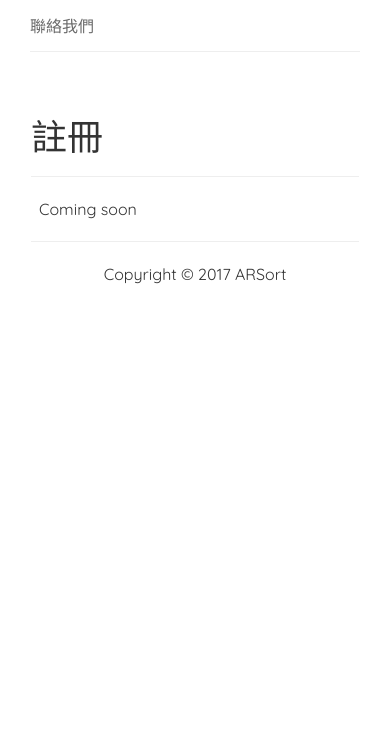
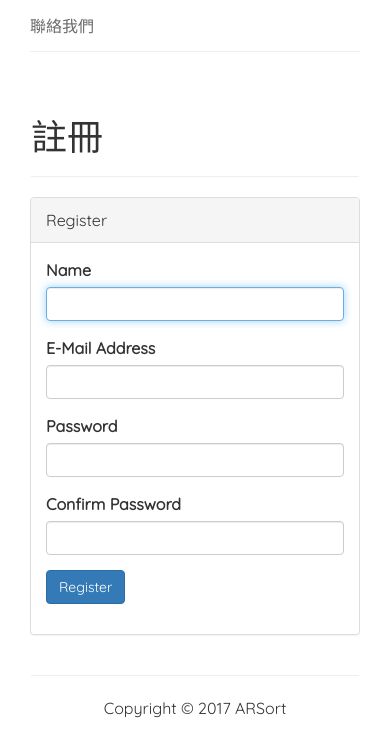
Before and after one commit to billtsai1518/ntnu-project, a Laravel app: page /register in a window 390 px wide. Shown: the part 196-926 px from the top of the page. Before the commit the page ends 480 px from the top, so only its background shows below. Run offline with Laravel 8, Linux system fonts and the light colour scheme; settings files or empty folders that the repository lacks are supplied.

Commit message:
add login and register function

```diff
--- a/app/Http/Controllers/Auth/LoginController.php
+++ b/app/Http/Controllers/Auth/LoginController.php
@@ -25,7 +25,7 @@ class LoginController extends Controller
      *
      * @var string
      */
-    protected $redirectTo = '/home';
+    protected $redirectTo = '/';
 
     /**
      * Create a new controller instance.
--- a/app/Http/Controllers/Auth/RegisterController.php
+++ b/app/Http/Controllers/Auth/RegisterController.php
@@ -27,7 +27,7 @@ class RegisterController extends Controller
      *
      * @var string
      */
-    protected $redirectTo = '/home';
+    protected $redirectTo = '/';
 
     /**
      * Create a new controller instance.
--- a/app/Http/Controllers/Auth/ResetPasswordController.php
+++ b/app/Http/Controllers/Auth/ResetPasswordController.php
@@ -25,7 +25,7 @@ class ResetPasswordController extends Controller
      *
      * @var string
      */
-    protected $redirectTo = '/home';
+    protected $redirectTo = '/';
 
     /**
      * Create a new controller instance.
--- a/app/Http/Middleware/RedirectIfAuthenticated.php
+++ b/app/Http/Middleware/RedirectIfAuthenticated.php
@@ -18,7 +18,7 @@ class RedirectIfAuthenticated
     public function handle($request, Closure $next, $guard = null)
     {
         if (Auth::guard($guard)->check()) {
-            return redirect('/home');
+            return redirect('/');
         }
 
         return $next($request);
--- a/resources/views/about.blade.php
+++ b/resources/views/about.blade.php
@@ -1,8 +1,8 @@
-@extends('layouts.master')
+@extends('layouts.app')
 
 @section('title', '關於 | ')
 
-@section('body')
+@section('content')
 	<div class="page-header">
 		<h1>關於</h1>
 	</div>
--- /dev/null
+++ b/resources/views/auth/register.blade.php
@@ -0,0 +1,79 @@
+@extends('layouts.app')
+
+@section('title', '註冊 | ')
+
+@section('content')
+<div class="page-header">
+	<h1>註冊</h1>
+</div>
+    <div class="row">
+        <div class="col-md-8 col-md-offset-2">
+            <div class="panel panel-default">
+                <div class="panel-heading">Register</div>
+                <div class="panel-body">
+                    <form class="form-horizontal" role="form" method="POST" action="{{ route('register') }}">
+                        {{ csrf_field() }}
+
+                        <div class="form-group{{ $errors->has('name') ? ' has-error' : '' }}">
+                            <label for="name" class="col-md-4 control-label">Name</label>
+
+                            <div class="col-md-6">
+                                <input id="name" type="text" class="form-control" name="name" value="{{ old('name') }}" required autofocus>
+
+                                @if ($errors->has('name'))
+                                    <span class="help-block">
+                                        <strong>{{ $errors->first('name') }}</strong>
+                                    </span>
+                                @endif
+                            </div>
+                        </div>
+
+                        <div class="form-group{{ $errors->has('email') ? ' has-error' : '' }}">
+                            <label for="email" class="col-md-4 control-label">E-Mail Address</label>
+
+                            <div class="col-md-6">
+                                <input id="email" type="email" class="form-control" name="email" value="{{ old('email') }}" required>
+
+                                @if ($errors->has('email'))
+                                    <span class="help-block">
+                                        <strong>{{ $errors->first('email') }}</strong>
+                                    </span>
+                                @endif
+                            </div>
+                        </div>
+
+                        <div class="form-group{{ $errors->has('password') ? ' has-error' : '' }}">
+                            <label for="password" class="col-md-4 control-label">Password</label>
+
+                            <div class="col-md-6">
+                                <input id="password" type="password" class="form-control" name="password" required>
+
+                                @if ($errors->has('password'))
+                                    <span class="help-block">
+                                        <strong>{{ $errors->first('password') }}</strong>
+                                    </span>
+                                @endif
+                            </div>
+                        </div>
+
+                        <div class="form-group">
+                            <label for="password-confirm" class="col-md-4 control-label">Confirm Password</label>
+
+                            <div class="col-md-6">
+                                <input id="password-confirm" type="password" class="form-control" name="password_confirmation" required>
+                            </div>
+                        </div>
+
+                        <div class="form-group">
+                            <div class="col-md-6 col-md-offset-4">
+                                <button type="submit" class="btn btn-primary">
+                                    Register
+                                </button>
+                            </div>
+                        </div>
+                    </form>
+                </div>
+            </div>
+        </div>
+    </div>
+@endsection
--- a/resources/views/contact.blade.php
+++ b/resources/views/contact.blade.php
@@ -1,8 +1,8 @@
-@extends('layouts.master')
+@extends('layouts.app')
 
 @section('title', '聯絡我們 | ')
 
-@section('body')
+@section('content')
 	<div class="page-header">
 		<h1>聯絡我們</h1>
 	</div>
--- /dev/null
+++ b/resources/views/layouts/app.blade.php
@@ -0,0 +1,55 @@
+<!DOCTYPE html>
+<html lang=zh-hant>
+<head>
+    <meta charset="utf-8">
+    <meta http-equiv="X-UA-Compatible" content="IE=edge">
+    <meta name="viewport" content="width=device-width, initial-scale=1">
+	<meta name="keywords" content="Quicksort,Mergesort" />
+	<meta name="description" content="TAHRD, NTNU, Taiwan" />
+	<meta property="og:title" content="@yield('title')ARSort" />
+	<!--<meta property="og:url" content="" />-->
+
+	<!-- CSRF Token -->
+	<meta name="csrf-token" content="{{ csrf_token() }}">
+
+	<title>@yield('title')ARSort</title>
+
+	<!-- Styles -->
+	<!--<link href="{{ asset('css/app.css') }}" rel="stylesheet">-->
+	<link rel="stylesheet" href="https://maxcdn.bootstrapcdn.com/bootstrap/3.3.7/css/bootstrap.min.css" integrity="sha384-BVYiiSIFeK1dGmJRAkycuHAHRg32OmUcww7on3RYdg4Va+PmSTsz/K68vbdEjh4u" crossorigin="anonymous">
+	<link href="{{ asset('css/style.css') }}" rel="stylesheet">
+
+	<!-- Scripts -->
+	<script>
+        window.Laravel = {!! json_encode([
+            'csrfToken' => csrf_token(),
+        ]) !!};
+    </script>
+</head>
+<body>
+    <div id="app">
+		<div class="row">
+			<div class="col-sm-2">
+				@include('layouts.navigation_bar')
+			</div>
+			<div class="col-sm-10">
+				@yield('content')
+
+				<hr>
+				<footer>
+					<p style="text-align: center;">Copyright &copy; 2017 ARSort</p>
+				</footer>
+			</div>
+		</div>
+    </div>
+
+    <!-- Scripts -->
+	<script src="{{ asset('js/app.js') }}"></script>
+	<script src="https://ajax.googleapis.com/ajax/libs/jquery/1.12.4/jquery.min.js"></script>
+	<script src="https://maxcdn.bootstrapcdn.com/bootstrap/3.3.7/js/bootstrap.min.js" integrity="sha384-Tc5IQib027qvyjSMfHjOMaLkfuWVxZxUPnCJA7l2mCWNIpG9mGCD8wGNIcPD7Txa" crossorigin="anonymous"></script>
+
+</body>
+</html>
+
+</body>
+</html>
--- a/resources/views/layouts/master.blade.php
+++ /dev/null
@@ -1,38 +0,0 @@
-<!DOCTYPE html>
-<html lang="zh-hant">
-<head>
-	<meta charset="utf-8">
-	<meta http-equiv="X-UA-Compatible" content="IE=edge">
-	<meta name="viewport" content="width=device-width, initial-scale=1">
-	<meta name="keywords" content="Quicksort,Mergesort" />
-	<meta name="description" content="TAHRD, NTNU, Taiwan" />
-	<meta property="og:title" content="@yield('title')ARSort" />
-	<!--<meta property="og:url" content="" />-->
-	<title>@yield('title')ARSort</title>
-	<link rel="stylesheet" href="https://maxcdn.bootstrapcdn.com/bootstrap/3.3.7/css/bootstrap.min.css" integrity="sha384-BVYiiSIFeK1dGmJRAkycuHAHRg32OmUcww7on3RYdg4Va+PmSTsz/K68vbdEjh4u" crossorigin="anonymous">
-	<link href="css/style.css" rel="stylesheet">
-	<!--[if lt IE 9]>
-	<script src="https://oss.maxcdn.com/html5shiv/3.7.2/html5shiv.min.js"></script>
-	<script src="https://oss.maxcdn.com/respond/1.4.2/respond.min.js"></script>
-	<![endif]-->
-</head>
-<body>
-    <!--<script>Google Analytics</script>-->
-	<div class="row">
-		<div class="col-sm-2">
-			@include('layouts.navigation_bar')
-		</div>
-	<div class="col-sm-10">
-		@yield('body')
-
-		<hr>
-		<footer>
-			<p style="text-align: center;">Copyright &copy; 2017 ARSort</p>
-		</footer>
-		</div>
-	</div>
-
-    <script src="https://ajax.googleapis.com/ajax/libs/jquery/1.12.4/jquery.min.js"></script>
-	<script src="https://maxcdn.bootstrapcdn.com/bootstrap/3.3.7/js/bootstrap.min.js" integrity="sha384-Tc5IQib027qvyjSMfHjOMaLkfuWVxZxUPnCJA7l2mCWNIpG9mGCD8wGNIcPD7Txa" crossorigin="anonymous"></script>
-</body>
-</html>
--- a/resources/views/layouts/navigation_bar.blade.php
+++ b/resources/views/layouts/navigation_bar.blade.php
@@ -4,12 +4,24 @@
 	</h1>
 	<hr class="masthead-hr">
 	<ul class="masthead-nav">
-		<li class="nav-item">
-			<a class="nav-link nav-link" href="login">登入</a>
-		</li>
-		<li class="nav-item">
-			<a class="nav-link nav-link" href="register">註冊</a>
-		</li>
+		@if (Auth::guest())
+			<li class="nav-item">
+				<a class="nav-link nav-link" href="{{ route('login') }}">登入</a>
+			</li>
+			<li class="nav-item">
+				<a class="nav-link nav-link" href="{{ route('register') }}">註冊</a>
+			</li>
+		@else
+			<li class="nav-item">
+				<h4>嗨，{{ Auth::user()->name }}</h4>
+			</li>
+			<li class="nav-item">
+				<a class="nav-link nav-link" href="{{ route('logout') }}" onclick="event.preventDefault(); document.getElementById('logout-form').submit();">登出</a>
+				<form id="logout-form" action="{{ route('logout') }}" method="POST" style="display: none;">
+					{{ csrf_field() }}
+				</form>
+			</li>
+		@endif
 	</ul>
 	<hr class="masthead-hr">
 	<ul class="masthead-nav">
--- a/resources/views/register.blade.php
+++ /dev/null
@@ -1,11 +0,0 @@
-@extends('layouts.master')
-
-@section('title', '註冊 | ')
-
-@section('body')
-	<div class="page-header">
-		<h1>註冊</h1>
-	</div>
-	<p>Coming soon</p>
-
-@endsection
--- a/routes/web.php
+++ b/routes/web.php
@@ -11,7 +11,11 @@
 |
 */
 
-Route::get('/', function () {
+Auth::routes();
+
+Route::get('/', 'HomeController@index');
+
+/*Route::get('/', function () {
     return view('home');
 });
 
@@ -21,7 +25,7 @@ Route::get('login', function () {
 
 Route::get('register', function () {
 	return view('register');
-});
+});*/
 
 Route::get('about', function () {
 	return view('about');
```
Also changed, not shown: app/Http/Controllers/HomeController.php (added, +28 -0 lines), resources/views/auth/login.blade.php (added, +73 -0 lines), resources/views/auth/passwords/email.blade.php (added, +46 -0 lines), resources/views/auth/passwords/reset.blade.php (added, +76 -0 lines), resources/views/home.blade.php (+15 -4 lines), resources/views/login.blade.php (deleted, +0 -11 lines).
